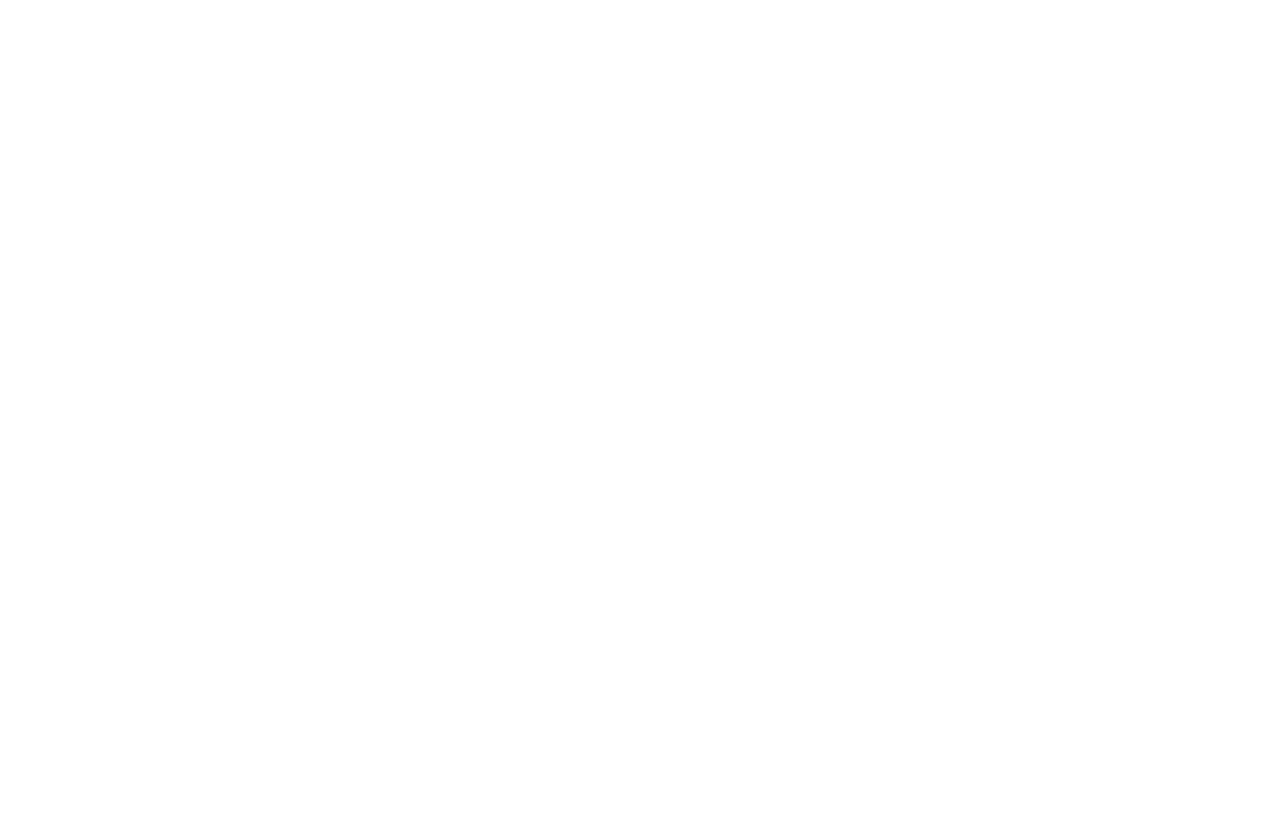
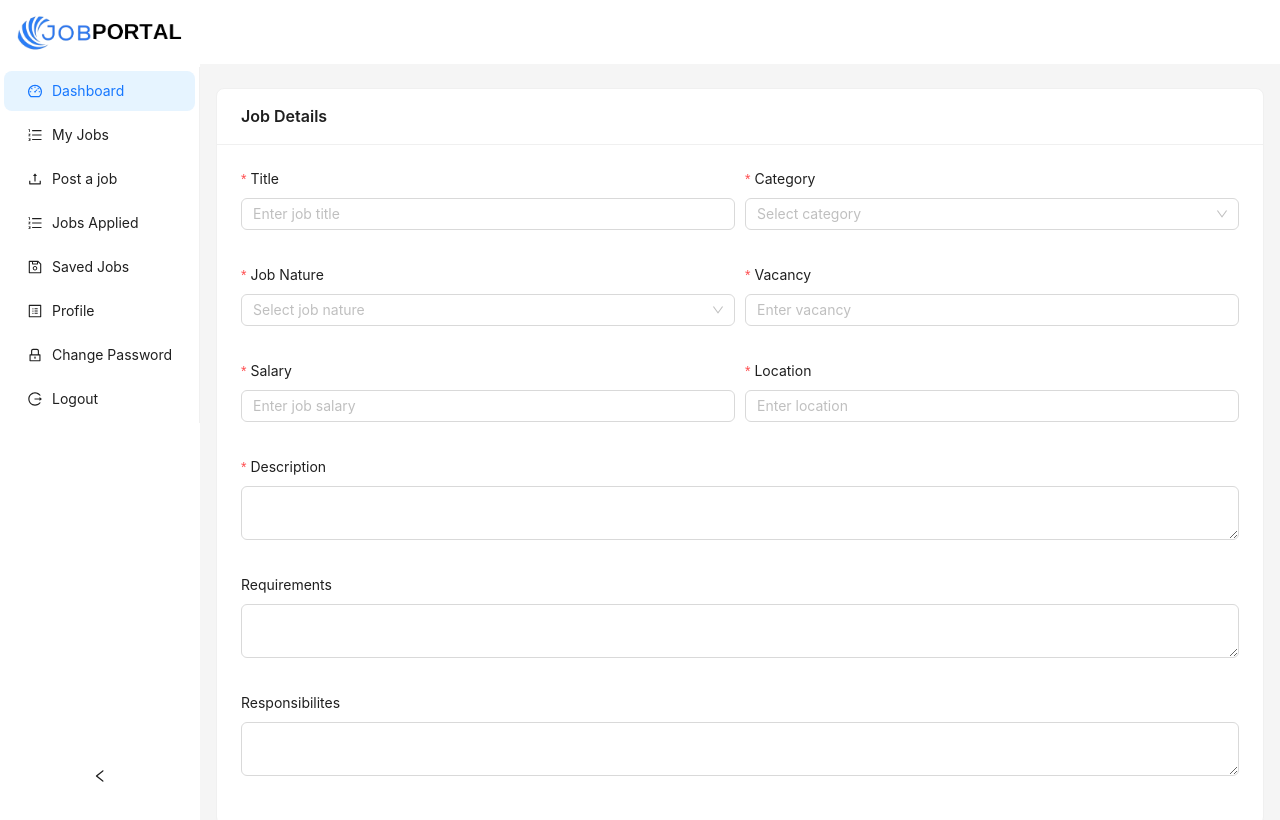
Before and after one commit to MuhammadShahzaibAfzal/JobConnect-Frontend, a React (Vite) app: page /dashboard/new-job in a window 1280 px wide. Before the commit this address had no page. Shown: the top 820 px of the page. Built offline with nearby package versions, Linux system fonts and the light colour scheme.

Commit message:
add new job page

```diff
--- a/src/App.jsx
+++ b/src/App.jsx
@@ -9,6 +9,7 @@ import JobsPage from "./pages/JobsPage";
 import SingleJobPage from "./pages/SingleJobPage";
 import DashboardLayout from "./layouts/DashboardLayout";
 import DashboardHome from "./pages/dashboard/DashboardHome";
+import AddNewJob from "./pages/dashboard/AddNewJob";
 
 const App = () => {
   return (
@@ -23,6 +24,7 @@ const App = () => {
         </Route>
         <Route path="/dashboard" element={<DashboardLayout />}>
           <Route index element={<DashboardHome />} />
+          <Route path="new-job" element={<AddNewJob />} />
         </Route>
       </Routes>
     </>
--- a/src/layouts/DashboardLayout.jsx
+++ b/src/layouts/DashboardLayout.jsx
@@ -12,13 +12,13 @@ import Sider from "antd/es/layout/Sider";
 import { useState } from "react";
 import logo from "../assets/logo.png";
 import { Content, Header } from "antd/es/layout/layout";
-import { Outlet } from "react-router-dom";
+import { Link, Outlet } from "react-router-dom";
 
 const items = [
   {
     key: "1",
     icon: <DashboardOutlined />,
-    label: "Dashboard",
+    label: <Link to="/dashboard">Dashboard</Link>,
   },
   {
     key: "2",
@@ -28,7 +28,7 @@ const items = [
   {
     key: "8",
     icon: <UploadOutlined />,
-    label: "Post a job",
+    label: <Link to="/dashboard/new-job">Post a job</Link>,
   },
   {
     key: "3",
--- /dev/null
+++ b/src/pages/dashboard/AddNewJob.jsx
@@ -0,0 +1,194 @@
+import { Button, Card, Col, Form, Input, Row, Select } from "antd";
+const { TextArea } = Input;
+const AddNewJob = () => {
+  return (
+    <div>
+      <Form layout="vertical">
+        <Card title="Job Details">
+          <Row gutter={[10, 10]}>
+            <Col xs={24} md={12}>
+              <Form.Item
+                label="Title"
+                name="title"
+                rules={[
+                  {
+                    required: true,
+                    message: "Job title is required.",
+                  },
+                ]}
+              >
+                <Input placeholder="Enter job title" />
+              </Form.Item>
+            </Col>
+            <Col xs={24} md={12}>
+              <Form.Item
+                label="Category"
+                name="category"
+                rules={[
+                  {
+                    required: true,
+                    message: "Job Category is required.",
+                  },
+                ]}
+              >
+                <Select
+                  options={[
+                    {
+                      label: "Web Developer",
+                      value: "web-developer",
+                    },
+                    {
+                      label: "Software Developer",
+                      value: "software-developer",
+                    },
+                    {
+                      label: "Androd Developer",
+                      value: "android-developer",
+                    },
+                    {
+                      label: "Graphic Designer",
+                      value: "graphic-designer",
+                    },
+                  ]}
+                  placeholder="Select category"
+                />
+              </Form.Item>
+            </Col>
+
+            <Col xs={24} md={12}>
+              <Form.Item
+                label="Job Nature"
+                name="job-nature"
+                rules={[
+                  {
+                    required: true,
+                    message: "Job Nature is required.",
+                  },
+                ]}
+              >
+                <Select
+                  options={[
+                    {
+                      label: "Full Time",
+                      value: "full-time",
+                    },
+                    {
+                      label: "Part Time",
+                      value: "part-time",
+                    },
+                    {
+                      label: "Remote Job",
+                      value: "romote-job",
+                    },
+                  ]}
+                  placeholder="Select job nature"
+                />
+              </Form.Item>
+            </Col>
+
+            <Col xs={24} md={12}>
+              <Form.Item
+                label="Vacancy"
+                name="vacancy"
+                rules={[
+                  {
+                    required: true,
+                    message: "Vacancy is required.",
+                  },
+                ]}
+              >
+                <Input placeholder="Enter vacancy" />
+              </Form.Item>
+            </Col>
+
+            <Col xs={24} md={12}>
+              <Form.Item
+                name="salary"
+                label="Salary"
+                rules={[
+                  {
+                    required: true,
+                    message: "Salary is required.",
+                  },
+                ]}
+              >
+                <Input placeholder="Enter job salary" />
+              </Form.Item>
+            </Col>
+
+            <Col xs={24} md={12}>
+              <Form.Item
+                name="location"
+                label="Location"
+                rules={[
+                  {
+                    required: true,
+                    message: "Location is required.",
+                  },
+                ]}
+              >
+                <Input placeholder="Enter location" />
+              </Form.Item>
+            </Col>
+
+            <Col span={24}>
+              <Form.Item
+                label="Description"
+                name="description"
+                rules={[
+                  {
+                    required: true,
+                    message: "Description is required",
+                  },
+                ]}
+              >
+                <TextArea />
+              </Form.Item>
+            </Col>
+
+            <Col span={24}>
+              <Form.Item label="Requirements" name="requirements">
+                <TextArea />
+              </Form.Item>
+            </Col>
+
+            <Col span={24}>
+              <Form.Item label="Responsibilites" name="responsibilities">
+                <TextArea />
+              </Form.Item>
+            </Col>
+          </Row>
+        </Card>
+        <Card title="Company Details" style={{ marginTop: "13px" }}>
+          <Row gutter={[10, 10]}>
+            <Col xs={24} md={12}>
+              <Form.Item
+                label="Company name"
+                name="company-name"
+                rules={[
+                  {
+                    required: true,
+                    message: "Company name is required.",
+                  },
+                ]}
+              >
+                <Input placeholder="Enter job title" />
+              </Form.Item>
+            </Col>
+
+            <Col xs={24} md={12}>
+              <Form.Item label="Website" name="website">
+                <Input placeholder="Enter company url" />
+              </Form.Item>
+            </Col>
+          </Row>
+        </Card>
+        <Button type="primary" style={{ margin: "15px 0" }}>
+          Save Job
+        </Button>
+      </Form>
+    </div>
+  );
+};
+
+export default AddNewJob;
```
